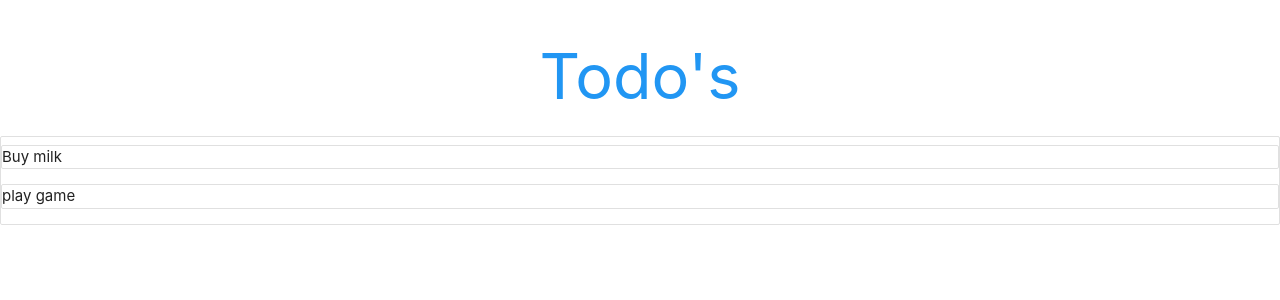
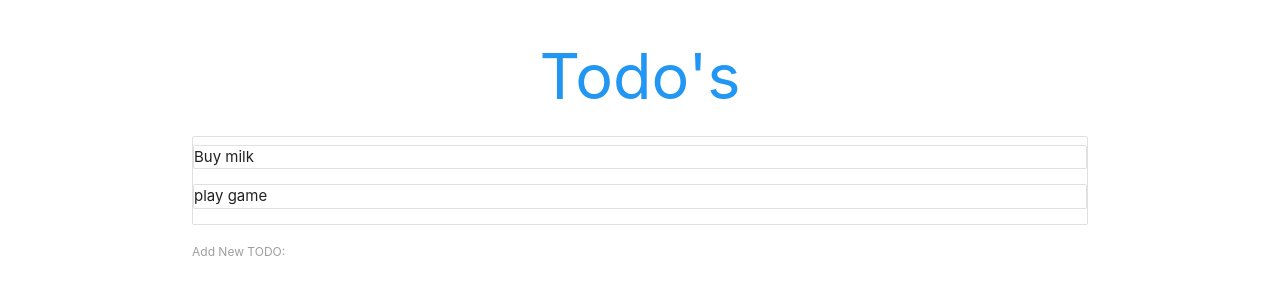
Before and after one commit to justunee/reapp, a React (Create React App) app: page / in a window 1280 px wide. Shown: the top 300 px of the page. Built offline with nearby package versions, Linux system fonts and the light colour scheme.

Commit message:
Finished

```diff
--- a/src/App.js
+++ b/src/App.js
@@ -1,17 +1,36 @@
 import React, { Component } from "react";
 import Todos from './Todo';
+import Addtod from "./addForm"
 
 class App extends Component {
   state = {
-    todo: [{ id: 1, content: "Buy milk" }, { id: 2, content: "play game" }]
+    todoOri: [{ id: 1, content: "Buy milk" }, { id: 2, content: "play game" }]
   };
 
+  deleteTodo = (id) =>
+  {
+  const newTodos = this.state.todoOri.filter(todo =>{
+      return todo.id !== id
+
+  });
+    this.setState({
+      todoOri: newTodos
+    }
+      )
+  }
+  addTodo = (todo) =>{
+    todo.id = Math.random();
+    let a = [...this.state.todoOri, todo]
+    this.setState({
+      todoOri: a
+    })
+  }
+
   render() {
-    return (<div className="App">
+    return (<div className="todo-App container">
         <h1 className="center blue-text">Todo's</h1>
-        <Todos todos={this.state.todo}/>
-
-
+        <Todos todospass={this.state.todoOri } DeleteTodoPassProps={this.deleteTodo}/>
+        <Addtod addTodo={this.addTodo}/>
     </div>
     )
   }
--- a/src/Todo.js
+++ b/src/Todo.js
@@ -1,14 +1,15 @@
 import React from 'react'
 
-const Todos = ({todos}) =>{
+const Todos = ({todospass,DeleteTodoPassProps}) =>{
 
-    const todoList = todos.length ? (
+    const todoList = todospass.length ? (
 
-        todos.map(todo =>{
+        todospass.map(todo =>{
             return(
                 <div className="collection item" key={todo.id}>
-                    <span>
+                    <span onClick = {() => {DeleteTodoPassProps(todo.id)}}>
                         {todo.content}
+
                     </span>
                 </div>
             )
--- /dev/null
+++ b/src/addForm.js
@@ -0,0 +1,28 @@
+import React, { Component } from 'react';
+
+class Addtod extends Component{
+    state={
+        content: ""
+    }
+    handleChange = (e) =>{
+        this.setState({
+            content: e.target.value
+        })
+    }
+    handleSubmit = (e)=>{
+        e.preventDefault();
+        this.props.addTodo(this.state);
+    }
+    render(){
+            return(<div>
+                <form onSubmit={this.handleSubmit}>
+                    <label>Add New TODO:</label>
+                    <input type ="text" onChange={this.handleChange}/>
+                </form>
+            </div>
+            )
+
+
+    }
+}
+export default Addtod
```
